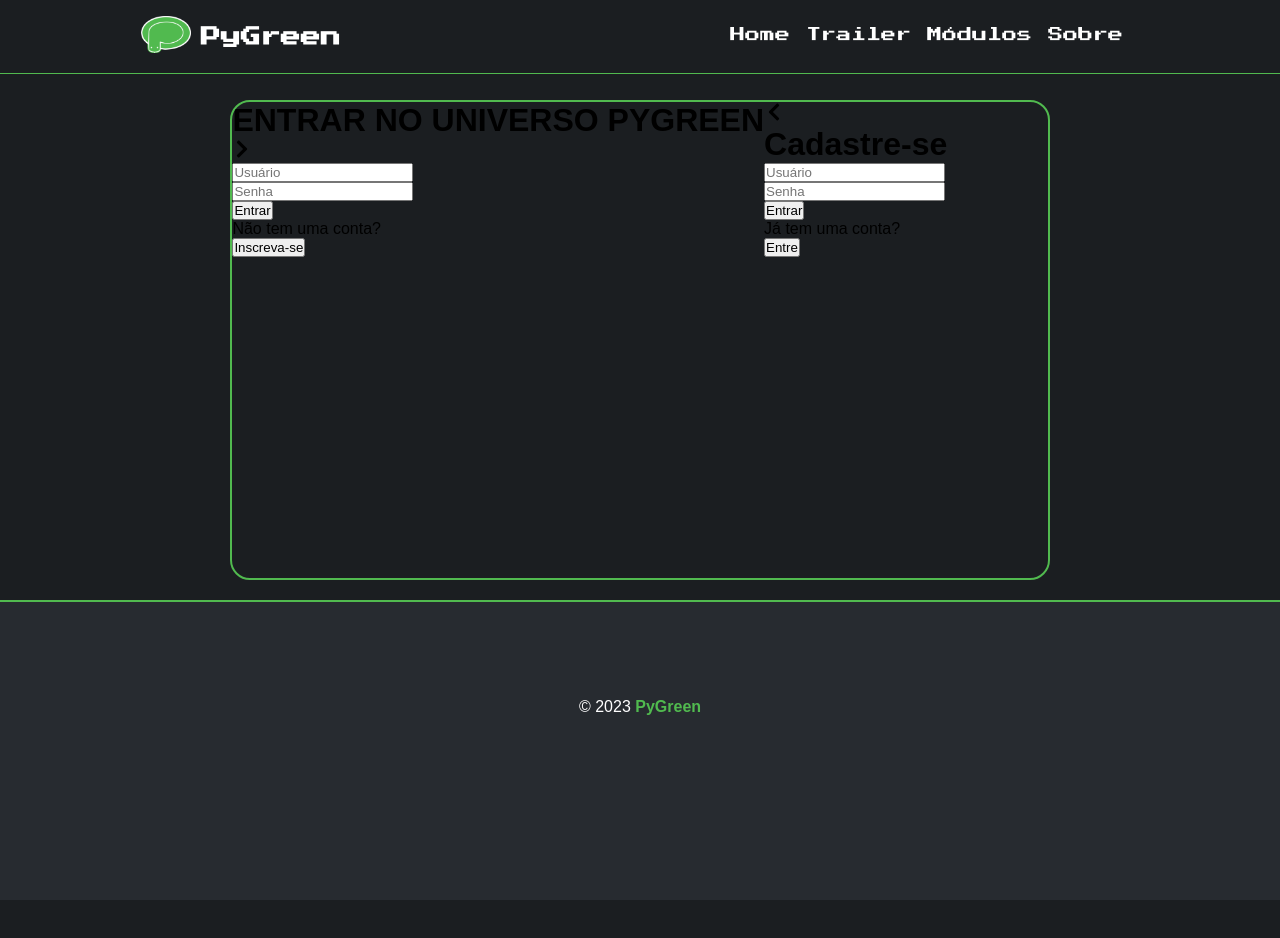
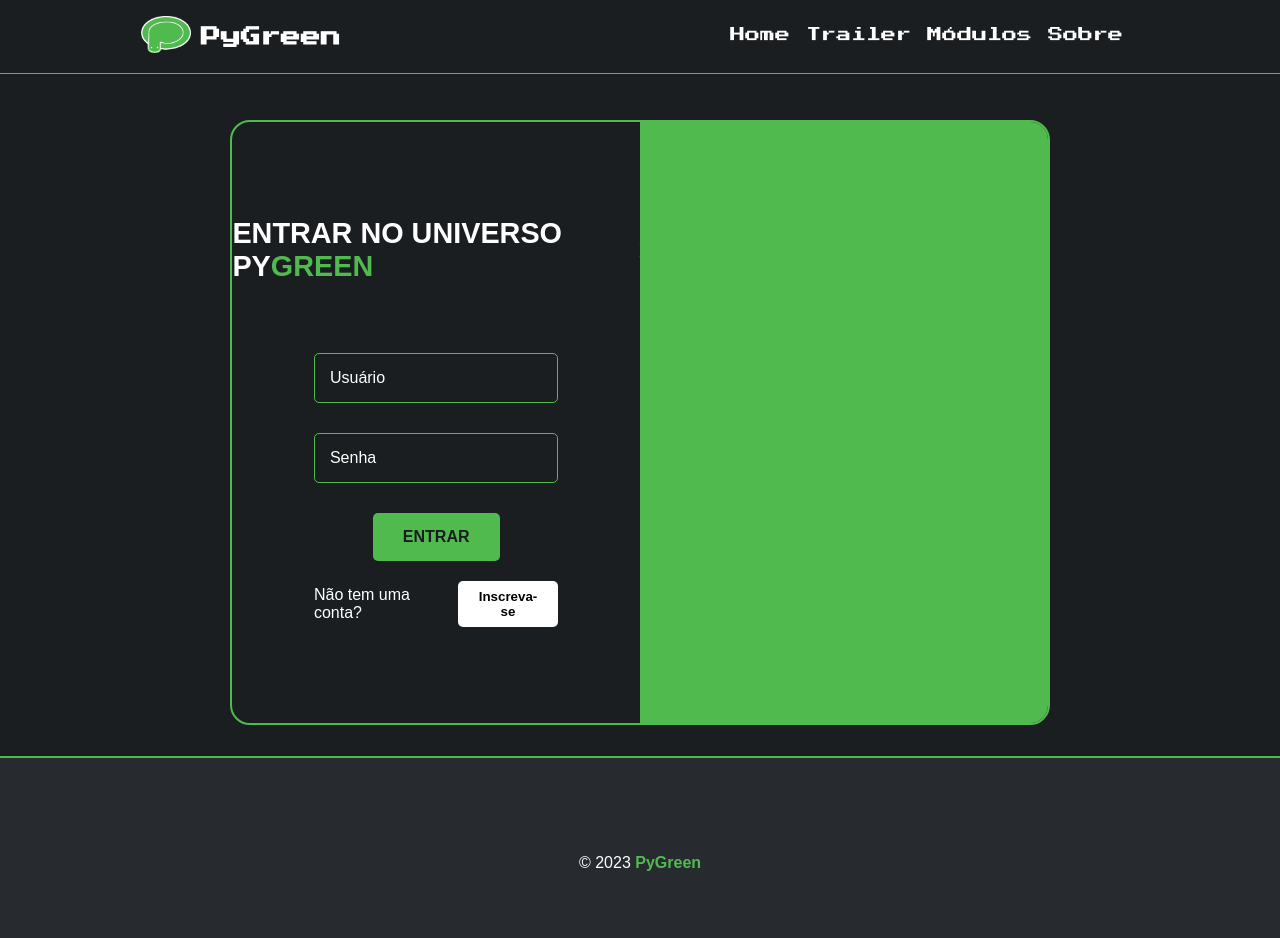
Before and after one commit to pygreenIF/PyGreen-appweb, a React (Create React App) app in the folder my-app/: page /auth in a window 1280 px wide. Shown: the top 938 px of the page. Before the commit the page ends 900 px from the top, so only its background shows below. Built offline with nearby package versions, Linux system fonts and the light colour scheme; what react-unity-webgl would draw is missing.

Commit message:
tela de auth para desktop concluída

```diff
--- a/my-app/src/components/modules/Auth.js
+++ b/my-app/src/components/modules/Auth.js
@@ -1,88 +1,124 @@
-import Container from '../layout/Container'
-import styles from './Auth.module.css'
+import React, { useEffect } from 'react';
+import Container from '../layout/Container';
+import styles from './Auth.module.css';
 import { FaChevronRight, FaChevronLeft } from 'react-icons/fa';
 
-import {Formik, Form, Field, ErrorMessage} from 'formik'
-import * as yup from 'yup'
+import { Formik, Form, Field, ErrorMessage } from 'formik';
+import * as yup from 'yup';
 
 function Auth() {
+    useEffect(() => {
+        const signUpBtn = document.getElementById('signUpBtn');
+        const signInBtn = document.getElementById('signInBtn');
+        const signUpBtnArrow = document.getElementById('signUpBtnArrow');
+        const signInBtnArrow = document.getElementById('signInBtnArrow');
+        const container = document.getElementById('container');
+
+        const addSignUpMode = () => {
+            container.classList.add(styles['sign-up-mode']);
+        };
+
+        const removeSignUpMode = () => {
+            container.classList.remove(styles['sign-up-mode']);
+        };
+
+        signUpBtn.addEventListener('click', addSignUpMode);
+        signInBtn.addEventListener('click', removeSignUpMode);
+        signUpBtnArrow.addEventListener('click', addSignUpMode);
+        signInBtnArrow.addEventListener('click', removeSignUpMode);
+
+        return () => {
+            signUpBtnArrow.removeEventListener('click', addSignUpMode);
+            signInBtnArrow.removeEventListener('click', removeSignUpMode);
+        };
+    }, []);
+
+    const handleClickLogin = (values) => console.log(values);
+    const validationLogin = yup.object().shape({
+        Nickname: yup.string().required('Este campo é obrigatório'),
+        Senha: yup.string().min(8, 'A senha deve conter 8 caracteres.').required('Este campo é obrigatório'),
+    });
+
+    const handleClickRegister = (values) => console.log(values);
+    const validationRegister = yup.object().shape({
+        Nome: yup.string().max(255, 'Você ultrapassou o limite de caracteres').required('Este campo é obrigatório'),
+        Sobrenome: yup.string().max(255, 'Você ultrapassou o limite de caracteres').required('Este campo é obrigatório'),
+        Nickname: yup.string().max(100, 'Você ultrapassou o limite de caracteres').required('Este campo é obrigatório'),
+        Email: yup.string().email('Não é um email').max(255, 'Você ultrapassou o limite de caracteres').required('Este campo é obrigatório'),
+        Senha: yup.string().min(8, 'A senha deve conter 8 caracteres').required('Este campo é obrigatório'),
+        ConfirmarSenha: yup.string().oneOf([yup.ref('Senha'), null], 'As senhas não são iguais'),
+    });
+
     return (
         <Container>
-            <div className={styles.container}>
-                <div className={styles.form_login_container}>
+            <div id='container' className={styles.container}>
+                <div id='loginForm' className={styles.form_login_container}>
                     <div className={styles.title}>
                         <h1>ENTRAR NO UNIVERSO PY<span>GREEN</span></h1>
-                        <FaChevronRight size={20}/>
+                        <button id="signUpBtnArrow"><FaChevronRight size={20} /></button>
                     </div>
-                    <Formik initialValues={{}}>
+                    <Formik initialValues={{}} onSubmit={handleClickLogin} validationSchema={validationLogin}>
                         <Form className={styles.form_login}>
                             <div className={styles.form_login_group}>
-                                <Field name='Nickname'
-                                className={styles.form_field}
-                                placeholder="Usuário"/>
-
-                                <ErrorMessage
-                                component='span'
-                                name='Nickname'
-                                className={styles.form_error}/>
+                                <Field name='Nickname' className={styles.form_field} placeholder="Usuário" />
+                                <ErrorMessage component='span' name='Nickname' className={styles.form_error} />
                             </div>
                             <div className={styles.form_login_group}>
-                                <Field name='Senha'
-                                className={styles.form_field}
-                                placeholder="Senha"/>
-
-                                <ErrorMessage
-                                component='span'
-                                name='Senha'
-                                className={styles.form_error}/>
+                                <Field name='Senha' className={styles.form_field} placeholder="Senha" />
+                                <ErrorMessage component='span' name='Senha' className={styles.form_error} />
                             </div>
-                            <button type='submit'>Entrar</button>
-                            <div className={styles.options}>
-                                <p>Não tem uma conta?</p>
-                                <button id="signUpBtn">Inscreva-se</button>
-                            </div>
+                            <button type='submit'>ENTRAR</button>
                         </Form>
                     </Formik>
+                    <div className={styles.options}>
+                        <p>Não tem uma conta?</p>
+                        <button id="signUpBtn">Inscreva-se</button>
+                    </div>
                 </div>
 
-                <div className={styles.form_signup_container}>
+                <div id='signupForm' className={styles.form_signup_container}>
                     <div className={styles.title}>
-                        <FaChevronLeft size={20}/>
-                        <h1>Cadastre-se</h1>
+                        <button id="signInBtnArrow"><FaChevronLeft size={20} /></button>
+                        <h1>CADASTRE-SE</h1>
                     </div>
-                    <Formik initialValues={{}}>
+                    <Formik initialValues={{}} onSubmit={handleClickRegister} validationSchema={validationRegister}>
                         <Form className={styles.form_signup}>
                             <div className={styles.form_signup_group}>
-                                <Field name='Nickname'
-                                className={styles.form_field}
-                                placeholder="Usuário"/>
-
-                                <ErrorMessage
-                                component='span'
-                                name='Nickname'
-                                className={styles.form_error}/>
+                                <Field name='Nome' className={styles.form_field} placeholder="Nome" />
+                                <ErrorMessage component='span' name='Nome' className={styles.form_error} />
                             </div>
                             <div className={styles.form_signup_group}>
-                                <Field name='Senha'
-                                className={styles.form_field}
-                                placeholder="Senha"/>
-
-                                <ErrorMessage
-                                component='span'
-                                name='Senha'
-                                className={styles.form_error}/>
+                                <Field name='Sobrenome' className={styles.form_field} placeholder="Sobrenome" />
+                                <ErrorMessage component='span' name='Sobrenome' className={styles.form_error} />
                             </div>
-                            <button type='submit'>Entrar</button>
-                            <div className={styles.options}>
-                                <p>Já tem uma conta?</p>
-                                <button id="signInBtn">Entre</button>
+                            <div className={styles.form_signup_group}>
+                                <Field name='Nickname' className={styles.form_field} placeholder="Usuário" />
+                                <ErrorMessage component='span' name='Nickname' className={styles.form_error} />
                             </div>
+                            <div className={styles.form_signup_group}>
+                                <Field name='Email' className={styles.form_field} placeholder="Email" />
+                                <ErrorMessage component='span' name='Email' className={styles.form_error} />
+                            </div>
+                            <div className={styles.form_signup_group}>
+                                <Field name='Senha' className={styles.form_field} placeholder="Senha" />
+                                <ErrorMessage component='span' name='Senha' className={styles.form_error} />
+                            </div>
+                            <div className={styles.form_signup_group}>
+                                <Field name='ConfirmarSenha' className={styles.form_field} placeholder="Confirme sua senha" />
+                                <ErrorMessage component='span' name='ConfirmarSenha' className={styles.form_error} />
+                            </div>
+                            <button type='submit'>CADASTRAR</button>
                         </Form>
                     </Formik>
+                    <div className={styles.options}>
+                        <p>Já tem uma conta?</p>
+                        <button id="signInBtn">Entre</button>
+                    </div>
                 </div>
                 <div className={styles.aside_art} id="asideArt"></div>
             </div>
         </Container>
-)}
+    );
+}
 
 export default Auth;
--- a/my-app/src/components/modules/Auth.module.css
+++ b/my-app/src/components/modules/Auth.module.css
@@ -1,11 +1,205 @@
 .container {
-    margin-top: 100px;
-    margin-bottom: 50px;
+    margin-top: 120px;
+    margin-bottom: 150px;
     width: 100%;
     height: 80%;
     display: flex;
-    border: 2px solid #51BA4F;
+    border: 2px solid var(--green-primary);
     border-radius: 20px;
     position: relative;
     overflow: hidden;
+
 }
+
+.form_login_container, .form_signup_container {
+    display: flex;
+    flex-direction: column;
+    justify-content: center;
+    align-items: center;
+    width: 50%;
+    transition: transform 0.5s ease-in-out;
+}
+
+.title {
+    display: flex;
+    justify-content: center;
+    align-items: center;
+    gap: 50px;
+    color: var(--white-primary);
+    font-size: .9rem;
+    margin-bottom: 50px;
+}
+
+.form_signup_container .title {
+    margin-left: -15px;
+}
+
+.form_login_container .title {
+    margin-right: -15px;
+}
+
+.form_signup_container .title button{
+    margin-right: -40px;
+}
+
+.form_login_container .title button{
+    margin-left: -40px;
+}
+
+.title span {
+    color: var(--green-primary);
+}
+
+.title button {
+    background-color: transparent;
+    border: none;
+    display: flex;
+    justify-content: center;
+    align-items: center;
+    color: var(--white-primary);
+    cursor: pointer;
+    transition: .5s;
+}
+
+.title button:hover {
+    color: var(--green-primary);
+}
+
+.aside_art {
+    background-color: #51BA4F;
+    width: 50%;
+    height: 100%;
+    position: absolute;
+    top: 0;
+    right: 0;
+    transition: transform 0.5s ease-in-out;
+    border-top-right-radius: 15px;
+    border-bottom-right-radius: 15px;
+}
+
+#signupForm {
+    transform: translateX(100%);
+}
+
+.container.sign-up-mode #signupForm {
+    transform: translateX(0);
+}
+
+.container.sign-up-mode #loginForm {
+    transform: translateX(-100%);
+}
+
+.container.sign-up-mode .aside_art {
+    transform: translateX(-100%);
+    border-top-right-radius: 0px !important;
+    border-bottom-right-radius: 0px !important;
+}
+
+.form_login {
+    width: 100%;
+    display: flex;
+    flex-direction: column;
+    align-items: center;
+}
+
+.form_login button {
+    margin-top: 20px;
+    color: var(--color-background);
+    background-color: var(--green-primary);
+    border: none;
+    padding: 15px 30px;
+    border-radius: 5px;
+    font-size: 1rem;
+    font-weight: 600;
+    transition: .2s;
+    cursor: pointer;
+}
+
+.form_login button:hover {
+    background-color: var(--white-primary);
+    color: var(--green-primary);
+}
+
+.form_login_group {
+    width: 60%;
+}
+
+.form_field {
+    display: inline-block;
+    width: 100%;
+    padding: 15px;
+    background-color: transparent;
+    border: solid 1px var(--green-primary);
+    border-radius: 5px;
+    margin-top: 20px;
+    margin-bottom: 10px;
+    outline: none;
+    transition: .1s;
+    color: var(--white-primary);
+    font-size: 1rem;
+}
+
+.form_field:focus {
+    border: solid 3px var(--white-primary);
+    box-shadow: none;
+}
+
+.form_field::placeholder {
+    color: var(--white-primary);
+}
+
+.form_error {
+    color: var(--white-primary);
+    font-weight: 600;
+    font-size: .8rem;
+}
+
+.options {
+    margin-top: 20px;
+    width: 60%;
+    display: flex;
+    justify-content: space-between;
+    align-items: center;
+}
+
+.options p {
+    color: var(--white-primary);
+    font-weight: 500;
+}
+
+.options button {
+    background-color: var(--white-primary);
+    border: none;
+    cursor: pointer;
+    padding: 8px 15px;
+    border-radius: 5px;
+    font-weight: 600;
+}
+
+.form_signup {
+    display: grid;
+    width: 80%;
+    grid-template-columns: 1fr 1fr;
+    grid-gap: 20px;
+    grid-template-rows: repeat(3, auto);
+}
+
+.form_signup button {
+    grid-column: 1 / span 2;
+    justify-self: center;
+
+    color: var(--color-background);
+    background-color: var(--green-primary);
+    border: none;
+    padding: 15px 30px;
+    border-radius: 5px;
+    font-size: 1rem;
+    font-weight: 600;
+    transition: .2s;
+    cursor: pointer;
+}
+
+.form_signup button:hover {
+    background-color: var(--white-primary);
+    color: var(--green-primary);
+}
```
